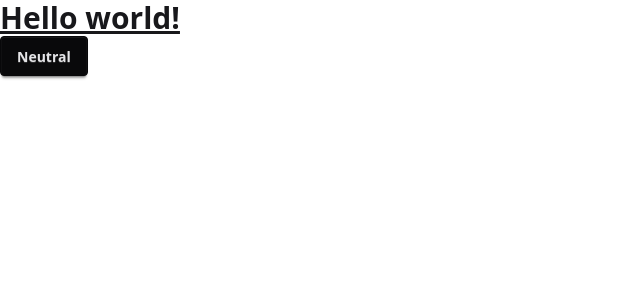
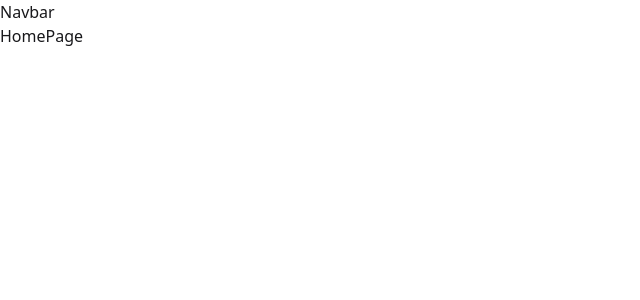
Before and after one commit to AlvaroSapata/PocketPal, a React (Vite) app in the folder frontend/: page / in a window 1280 px wide. Shown: the top 300 px of the page, without its empty margins (0-640 px from the left). Built offline with nearby package versions, Linux system fonts and the light colour scheme.

Commit message:
Preparing frontend routes

```diff
--- a/frontend/package.json
+++ b/frontend/package.json
@@ -13,6 +13,8 @@
     "@tailwindcss/vite": "^4.0.5",
     "react": "^19.0.0",
     "react-dom": "^19.0.0",
+    "react-hot-toast": "^2.5.1",
+    "react-router-dom": "^7.1.5",
     "tailwindcss": "^4.0.5"
   },
   "devDependencies": {
--- a/frontend/src/App.jsx
+++ b/frontend/src/App.jsx
@@ -1,11 +1,23 @@
 import React from "react";
+import Navbar from "./components/Navbar";
+import { Route, Routes } from "react-router-dom";
+import HomePage from "./pages/HomePage";
+import SignupPage from "./pages/SignupPage";
+import LoginPage from "./pages/LoginPage";
+import SettingsPage from "./pages/SettingsPage";
+import ProfilePage from "./pages/ProfilePage";
 
 const App = () => {
   return (
     <div>
-      {" "}
-      <h1 class="text-3xl font-bold underline">Hello world!</h1>
-      <button className="btn btn-neutral">Neutral</button>
+      <Navbar />
+      <Routes>
+        <Route path="/" element={<HomePage />} />
+        <Route path="/signup" element={<SignupPage />} />
+        <Route path="/login" element={<LoginPage />} />
+        <Route path="/settings" element={<SettingsPage />} />
+        <Route path="/profile" element={<ProfilePage />} />
+      </Routes>
     </div>
   );
 };
--- /dev/null
+++ b/frontend/src/components/Navbar.jsx
@@ -0,0 +1,9 @@
+import React from 'react'
+
+const Navbar = () => {
+  return (
+    <div>Navbar</div>
+  )
+}
+
+export default Navbar
--- a/frontend/src/main.jsx
+++ b/frontend/src/main.jsx
@@ -1,11 +1,15 @@
-import React from 'react'
-import { StrictMode } from 'react'
-import { createRoot } from 'react-dom/client'
-import './index.css'
-import App from './App.jsx'
+import React from "react";
+import { StrictMode } from "react";
+import { createRoot } from "react-dom/client";
+import "./index.css";
+import App from "./App.jsx";
 
-createRoot(document.getElementById('root')).render(
+import { BrowserRouter } from "react-router-dom";
+
+createRoot(document.getElementById("root")).render(
   <StrictMode>
-    <App />
-  </StrictMode>,
-)
+    <BrowserRouter>
+      <App />
+    </BrowserRouter>
+  </StrictMode>
+);
--- /dev/null
+++ b/frontend/src/pages/HomePage.jsx
@@ -0,0 +1,9 @@
+import React from 'react'
+
+const HomePage = () => {
+  return (
+    <div>HomePage</div>
+  )
+}
+
+export default HomePage
--- /dev/null
+++ b/frontend/src/pages/LoginPage.jsx
@@ -0,0 +1,9 @@
+import React from 'react'
+
+const LoginPage = () => {
+  return (
+    <div>LoginPage</div>
+  )
+}
+
+export default LoginPage
--- /dev/null
+++ b/frontend/src/pages/ProfilePage.jsx
@@ -0,0 +1,9 @@
+import React from 'react'
+
+const ProfilePage = () => {
+  return (
+    <div>ProfilePage</div>
+  )
+}
+
+export default ProfilePage
--- /dev/null
+++ b/frontend/src/pages/SettingsPage.jsx
@@ -0,0 +1,9 @@
+import React from 'react'
+
+const SettingsPage = () => {
+  return (
+    <div>SettingsPage</div>
+  )
+}
+
+export default SettingsPage
--- /dev/null
+++ b/frontend/src/pages/SignupPage.jsx
@@ -0,0 +1,9 @@
+import React from 'react'
+
+const SignupPage = () => {
+  return (
+    <div>SignupPage</div>
+  )
+}
+
+export default SignupPage
```
Also changed, not shown: 1 other file (tests, documents, lock files or other folders).
